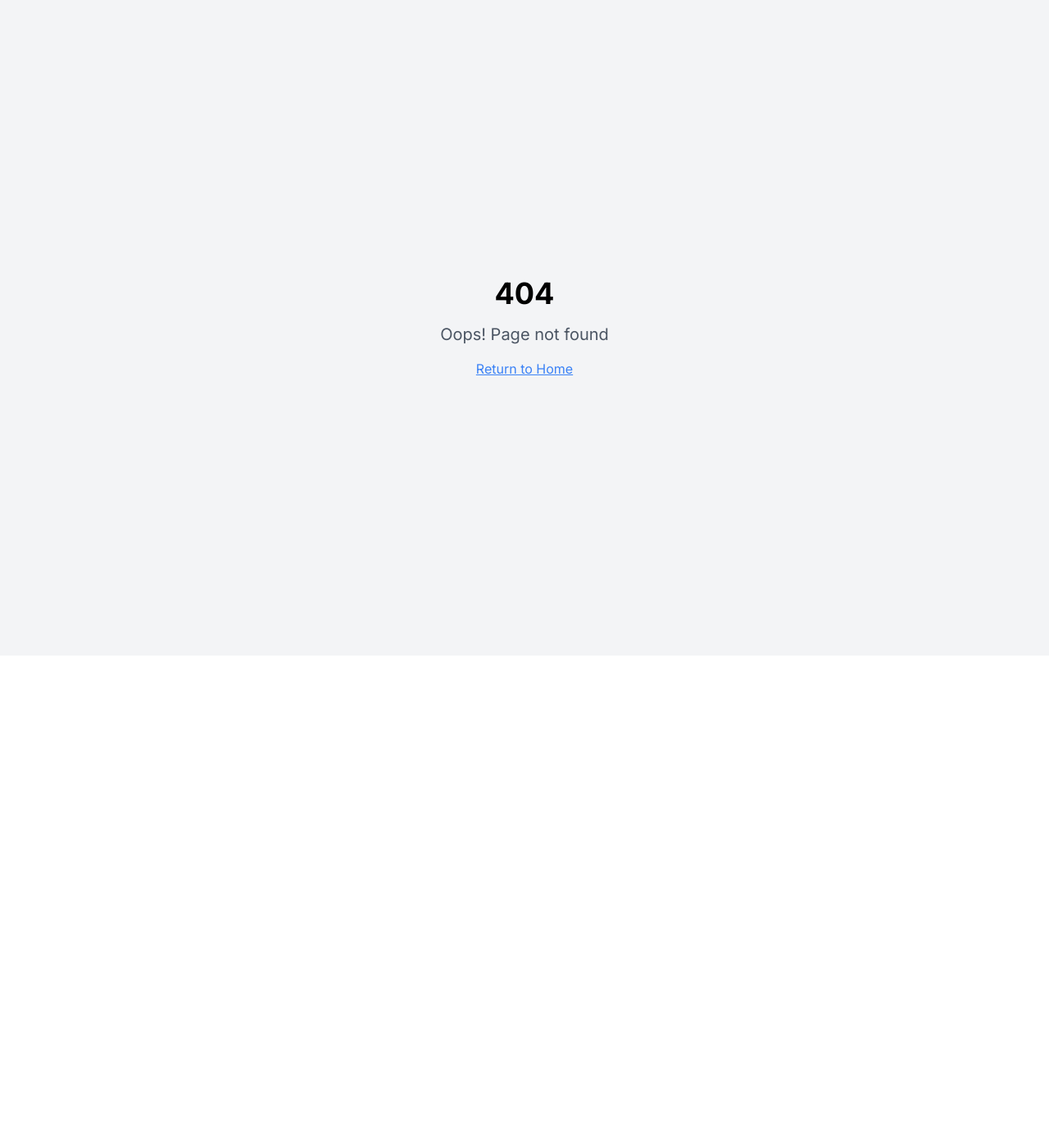
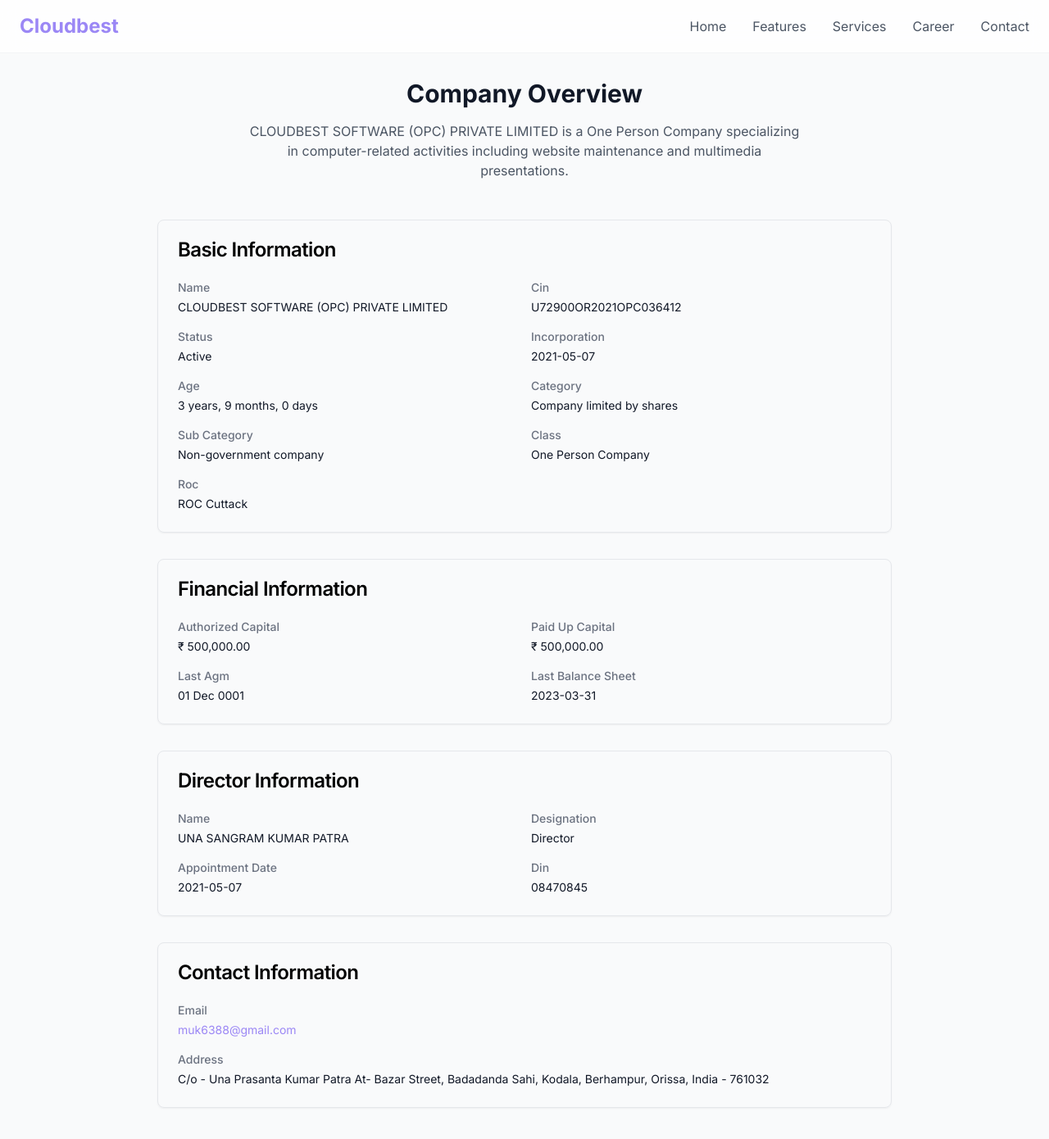
Before and after one commit to sdeSameerSweety/cloudbest-clone-hub-70, a React (Vite) app: page /career in a window 1280 px wide. Before the commit this address had no page. Shown: the top 1390 px of the page at 82% size. Before the commit the page ends 800 px from the top, so only its background shows below. Built offline with nearby package versions, Linux system fonts and the light colour scheme.

Commit message:
Add career page
Adds a new career page to the website, including company information, director details, contact information, and other relevant career-related content.  The page will also incorporate data related to company financials and legal information.

```diff
--- a/src/App.tsx
+++ b/src/App.tsx
@@ -1,9 +1,11 @@
+
 import { Toaster } from "@/components/ui/toaster";
 import { Toaster as Sonner } from "@/components/ui/sonner";
 import { TooltipProvider } from "@/components/ui/tooltip";
 import { QueryClient, QueryClientProvider } from "@tanstack/react-query";
 import { BrowserRouter, Routes, Route } from "react-router-dom";
 import Index from "./pages/Index";
+import Career from "./pages/Career";
 import NotFound from "./pages/NotFound";
 
 const queryClient = new QueryClient();
@@ -16,6 +18,7 @@ const App = () => (
       <BrowserRouter>
         <Routes>
           <Route path="/" element={<Index />} />
+          <Route path="/career" element={<Career />} />
           {/* ADD ALL CUSTOM ROUTES ABOVE THE CATCH-ALL "*" ROUTE */}
           <Route path="*" element={<NotFound />} />
         </Routes>
--- a/src/components/Navbar.tsx
+++ b/src/components/Navbar.tsx
@@ -1,6 +1,7 @@
 
 import { useState } from "react";
 import { Menu, X } from "lucide-react";
+import { Link } from "react-router-dom";
 
 const Navbar = () => {
   const [isOpen, setIsOpen] = useState(false);
@@ -9,7 +10,9 @@ const Navbar = () => {
     <nav className="fixed w-full bg-white/80 backdrop-blur-lg z-50 border-b border-gray-100">
       <div className="container mx-auto px-6 py-4">
         <div className="flex justify-between items-center">
-          <div className="text-2xl font-bold text-primary">Cloudbest</div>
+          <Link to="/" className="text-2xl font-bold text-primary">
+            Cloudbest
+          </Link>
 
           {/* Mobile menu button */}
           <button
@@ -21,10 +24,11 @@ const Navbar = () => {
 
           {/* Desktop menu */}
           <div className="hidden lg:flex space-x-8">
-            <NavLink href="#home">Home</NavLink>
-            <NavLink href="#features">Features</NavLink>
-            <NavLink href="#services">Services</NavLink>
-            <NavLink href="#contact">Contact</NavLink>
+            <NavLink href="/">Home</NavLink>
+            <NavLink href="/#features">Features</NavLink>
+            <NavLink href="/#services">Services</NavLink>
+            <NavLink href="/career">Career</NavLink>
+            <NavLink href="/#contact">Contact</NavLink>
           </div>
         </div>
 
@@ -32,10 +36,11 @@ const Navbar = () => {
         {isOpen && (
           <div className="lg:hidden py-4">
             <div className="flex flex-col space-y-4">
-              <NavLink href="#home" mobile>Home</NavLink>
-              <NavLink href="#features" mobile>Features</NavLink>
-              <NavLink href="#services" mobile>Services</NavLink>
-              <NavLink href="#contact" mobile>Contact</NavLink>
+              <NavLink href="/" mobile>Home</NavLink>
+              <NavLink href="/#features" mobile>Features</NavLink>
+              <NavLink href="/#services" mobile>Services</NavLink>
+              <NavLink href="/career" mobile>Career</NavLink>
+              <NavLink href="/#contact" mobile>Contact</NavLink>
             </div>
           </div>
         )}
@@ -52,16 +57,22 @@ const NavLink = ({
   href: string;
   children: React.ReactNode;
   mobile?: boolean;
-}) => (
-  <a
-    href={href}
+}) => {
+  const isExternal = href.startsWith('#');
+  const Component = isExternal ? 'a' : Link;
+  const props = isExternal ? { href } : { to: href };
+
+  return (
+    <Component
+      {...props}
       className={`
         text-gray-600 hover:text-primary transition-colors duration-300
         ${mobile ? 'block py-2' : ''}
       `}
     >
       {children}
-  </a>
+    </Component>
   );
+};
 
 export default Navbar;
--- /dev/null
+++ b/src/pages/Career.tsx
@@ -0,0 +1,140 @@
+
+import { Card, CardContent, CardHeader, CardTitle } from "@/components/ui/card";
+import Navbar from "@/components/Navbar";
+
+const Career = () => {
+  const companyInfo = {
+    name: "CLOUDBEST SOFTWARE (OPC) PRIVATE LIMITED",
+    cin: "U72900OR2021OPC036412",
+    status: "Active",
+    incorporation: "2021-05-07",
+    age: "3 years, 9 months, 0 days",
+    category: "Company limited by shares",
+    subCategory: "Non-government company",
+    class: "One Person Company",
+    roc: "ROC Cuttack",
+  };
+
+  const financialInfo = {
+    authorizedCapital: "₹ 500,000.00",
+    paidUpCapital: "₹ 500,000.00",
+    lastAgm: "01 Dec 0001",
+    lastBalanceSheet: "2023-03-31",
+  };
+
+  const contactInfo = {
+    email: "muk6388@gmail.com",
+    address: "C/o - Una Prasanta Kumar Patra At- Bazar Street, Badadanda Sahi, Kodala, Berhampur, Orissa, India - 761032",
+  };
+
+  const directorInfo = {
+    name: "UNA SANGRAM KUMAR PATRA",
+    designation: "Director",
+    appointmentDate: "2021-05-07",
+    din: "08470845",
+  };
+
+  return (
+    <div className="min-h-screen bg-gray-50">
+      <Navbar />
+      <div className="container mx-auto px-4 pt-24 pb-16">
+        <div className="max-w-4xl mx-auto">
+          {/* Company Overview */}
+          <div className="text-center mb-12">
+            <h1 className="text-3xl font-bold text-gray-900 mb-4">Company Overview</h1>
+            <p className="text-gray-600 max-w-2xl mx-auto">
+              CLOUDBEST SOFTWARE (OPC) PRIVATE LIMITED is a One Person Company specializing in computer-related activities
+              including website maintenance and multimedia presentations.
+            </p>
+          </div>
+
+          {/* Basic Information Card */}
+          <Card className="mb-8">
+            <CardHeader>
+              <CardTitle>Basic Information</CardTitle>
+            </CardHeader>
+            <CardContent>
+              <dl className="grid grid-cols-1 md:grid-cols-2 gap-4">
+                {Object.entries(companyInfo).map(([key, value]) => (
+                  <div key={key} className="flex flex-col">
+                    <dt className="text-sm font-medium text-gray-500 capitalize">
+                      {key.replace(/([A-Z])/g, " $1").trim()}
+                    </dt>
+                    <dd className="mt-1 text-sm text-gray-900">{value}</dd>
+                  </div>
+                ))}
+              </dl>
+            </CardContent>
+          </Card>
+
+          {/* Financial Information */}
+          <Card className="mb-8">
+            <CardHeader>
+              <CardTitle>Financial Information</CardTitle>
+            </CardHeader>
+            <CardContent>
+              <dl className="grid grid-cols-1 md:grid-cols-2 gap-4">
+                {Object.entries(financialInfo).map(([key, value]) => (
+                  <div key={key} className="flex flex-col">
+                    <dt className="text-sm font-medium text-gray-500 capitalize">
+                      {key.replace(/([A-Z])/g, " $1").trim()}
+                    </dt>
+                    <dd className="mt-1 text-sm text-gray-900">{value}</dd>
+                  </div>
+                ))}
+              </dl>
+            </CardContent>
+          </Card>
+
+          {/* Director Information */}
+          <Card className="mb-8">
+            <CardHeader>
+              <CardTitle>Director Information</CardTitle>
+            </CardHeader>
+            <CardContent>
+              <dl className="grid grid-cols-1 md:grid-cols-2 gap-4">
+                {Object.entries(directorInfo).map(([key, value]) => (
+                  <div key={key} className="flex flex-col">
+                    <dt className="text-sm font-medium text-gray-500 capitalize">
+                      {key.replace(/([A-Z])/g, " $1").trim()}
+                    </dt>
+                    <dd className="mt-1 text-sm text-gray-900">{value}</dd>
+                  </div>
+                ))}
+              </dl>
+            </CardContent>
+          </Card>
+
+          {/* Contact Information */}
+          <Card>
+            <CardHeader>
+              <CardTitle>Contact Information</CardTitle>
+            </CardHeader>
+            <CardContent>
+              <dl className="grid grid-cols-1 gap-4">
+                {Object.entries(contactInfo).map(([key, value]) => (
+                  <div key={key} className="flex flex-col">
+                    <dt className="text-sm font-medium text-gray-500 capitalize">
+                      {key.replace(/([A-Z])/g, " $1").trim()}
+                    </dt>
+                    <dd className="mt-1 text-sm text-gray-900">
+                      {key === "email" ? (
+                        <a href={`mailto:${value}`} className="text-primary hover:underline">
+                          {value}
+                        </a>
+                      ) : (
+                        value
+                      )}
+                    </dd>
+                  </div>
+                ))}
+              </dl>
+            </CardContent>
+          </Card>
+        </div>
+      </div>
+    </div>
+  );
+};
+
+export default Career;
```
Lines whose indentation alone changed are shown as unchanged.
